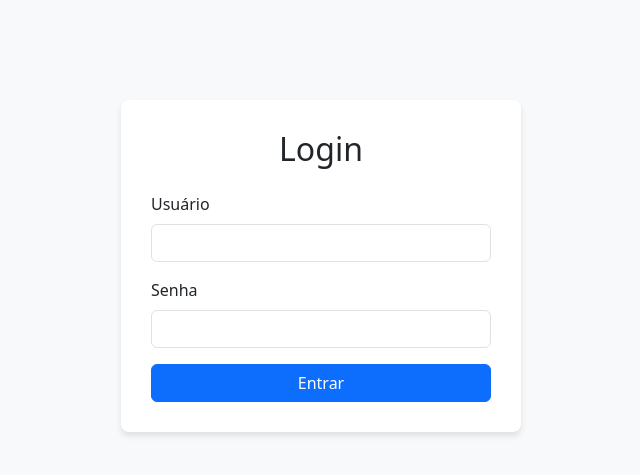
After one commit to VenturaCerqueira/Server-Local, a Flask app: page /login in a window 1280 px wide. The commit adds this page. Shown: the top 475 px of the page, without its empty margins (246-886 px from the left). Run offline with Flask 3, Linux system fonts and the light colour scheme.

Commit message:
Fix: 100% na web

```diff
--- a/servidor_app/controllers/main_controller.py
+++ b/servidor_app/controllers/main_controller.py
@@ -1,16 +1,48 @@
-# servidor_app/controllers/main_controller.py
 from flask import (
     Blueprint, render_template, current_app, send_from_directory,
-    send_file, request, jsonify
+    send_file, request, jsonify, redirect, url_for, flash
 )
 from werkzeug.utils import secure_filename
 from servidor_app.models.file_system_model import FileSystemModel
 from servidor_app.services.server_info_service import get_server_info
+from flask_login import login_user, logout_user, login_required, current_user
 import os
+
+from servidor_app.models.user_model import users
 
 main_bp = Blueprint('main', __name__)
 
+@main_bp.route('/login', methods=['GET', 'POST'])
+def login():
+    if current_user.is_authenticated:
+        return redirect(url_for('main.index'))
+
+    if request.method == 'POST':
+        username = request.form.get('username')
+        password = request.form.get('password')
+
+        user = users.get(username)
+
+        if user and user.check_password(password):
+            login_user(user)
+            flash('Login bem-sucedido!', 'success')
+            next_page = request.args.get('next')
+            return redirect(next_page or url_for('main.index'))
+        else:
+            flash('Nome de usuário ou senha inválidos.', 'danger')
+
+    return render_template('login.html')
+
+@main_bp.route('/logout')
+@login_required
+def logout():
+    logout_user()
+    flash('Você foi desconectado.', 'info')
+    return redirect(url_for('main.login'))
+
+# Adicionar @login_required para proteger as rotas
 @main_bp.route('/')
+@login_required
 def index():
     try:
         fs_model = FileSystemModel(current_app.config['ROOT_DIR'])
@@ -25,11 +57,12 @@ def index():
         return f"Erro ao acessar o diretório raiz: {e}", 500
 
 @main_bp.route('/browse/<path:sub_path>')
+@login_required
 def browse_path(sub_path):
     try:
         fs_model = FileSystemModel(current_app.config['ROOT_DIR'])
-        server_data = get_server_info(current_app.config['ROOT_DIR'])
         pastas, current_path, parent_path = fs_model.list_directory(sub_path)
+        server_data = get_server_info(current_app.config['ROOT_DIR'], sub_path)
         return render_template('index.html',
                                dados_servidor=server_data,
                                pastas=pastas,
@@ -37,10 +70,9 @@ def browse_path(sub_path):
                                parent_path=parent_path)
     except FileNotFoundError:
         return "Diretório não encontrado", 404
-    except PermissionError as e:
-        return f"Acesso Negado: {e}", 403
     except Exception as e:
         return f"Erro ao acessar o diretório: {e}", 500
+
 
 @main_bp.route('/download/<path:file_path>')
 def download_file(file_path):
--- /dev/null
+++ b/servidor_app/models/user_model.py
@@ -0,0 +1,31 @@
+# servidor_app/models/user_model.py
+
+from flask_login import UserMixin
+from werkzeug.security import generate_password_hash, check_password_hash
+
+# Em uma aplicação real, você usaria um banco de dados para armazenar usuários
+# Para este exemplo, vamos usar um usuário fixo.
+class User(UserMixin):
+    def __init__(self, id, username, password_hash):
+        self.id = id
+        self.username = username
+        self.password_hash = password_hash
+
+    @staticmethod
+    def get(user_id):
+        # Aqui, você buscaria o usuário no banco de dados pelo ID
+        # Para o nosso exemplo, vamos retornar o usuário estático se o ID for '1'
+        return users.get(user_id)
+
+    def set_password(self, password):
+        """Define a senha do usuário, fazendo o hash dela."""
+        self.password_hash = generate_password_hash(password)
+
+    def check_password(self, password):
+        """Verifica se a senha fornecida corresponde à hash armazenada."""
+        return check_password_hash(self.password_hash, password)
+
+# Criamos um "banco de dados" de usuários estático para este exemplo
+users = {
+    'admin': User(id='admin', username='admin', password_hash=generate_password_hash('kinfo2013'))
+}
--- a/servidor_app/templates/index.html
+++ b/servidor_app/templates/index.html
@@ -769,6 +769,12 @@ style="width: {{ dados_servidor.disk_percent }}%;"></div>
                     </table>
                 </div>
                 <div class="modal-footer">
+                        <li class="nav-item">
+                            <a class="nav-link" href="{{ url_for('main.logout') }}">
+                                <i class="bi bi-box-arrow-right"></i>
+                                <span>Sair</span>
+                            </a>
+                        </li>
                     <button type="button" class="btn btn-secondary" data-bs-dismiss="modal">Fechar</button>
                 </div>
             </div>
--- /dev/null
+++ b/servidor_app/templates/login.html
@@ -0,0 +1,54 @@
+<!DOCTYPE html>
+<html lang="pt-br">
+<head>
+    <meta charset="utf-8">
+    <meta name="viewport" content="width=device-width, initial-scale=1">
+    <title>Login</title>
+    <link href="https://cdn.jsdelivr.net/npm/bootstrap@5.3.3/dist/css/bootstrap.min.css" rel="stylesheet">
+    <style>
+        body {
+            background-color: #f8f9fa;
+        }
+        .login-container {
+            max-width: 400px;
+            margin-top: 100px;
+            padding: 30px;
+            background-color: #fff;
+            border-radius: 8px;
+            box-shadow: 0 4px 6px rgba(0, 0, 0, 0.1);
+        }
+    </style>
+</head>
+<body>
+    <div class="container">
+        <div class="row justify-content-center">
+            <div class="col-md-6">
+                <div class="login-container">
+                    <h2 class="text-center mb-4">Login</h2>
+
+                    {% with messages = get_flashed_messages(with_categories=true) %}
+                        {% if messages %}
+                            {% for category, message in messages %}
+                                <div class="alert alert-{{ category }}">{{ message }}</div>
+                            {% endfor %}
+                        {% endif %}
+                    {% endwith %}
+
+                    <form action="{{ url_for('main.login') }}" method="post">
+                        <div class="mb-3">
+                            <label for="username" class="form-label">Usuário</label>
+                            <input type="text" class="form-control" id="username" name="username" required>
+                        </div>
+                        <div class="mb-3">
+                            <label for="password" class="form-label">Senha</label>
+                            <input type="password" class="form-control" id="password" name="password" required>
+                        </div>
+                        <button type="submit" class="btn btn-primary w-100">Entrar</button>
+                    </form>
+                </div>
+            </div>
+        </div>
+    </div>
+    <script src="https://cdn.jsdelivr.net/npm/bootstrap@5.3.3/dist/js/bootstrap.bundle.min.js"></script>
+</body>
+</html>
```
Also changed, not shown: servidor_app/__init__.py (+33 -12 lines), servidor_app/config.py (added, +7 -0 lines), 1 other file.
